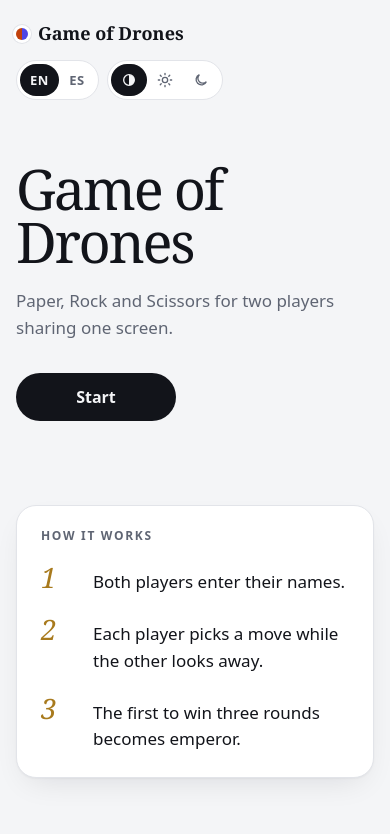
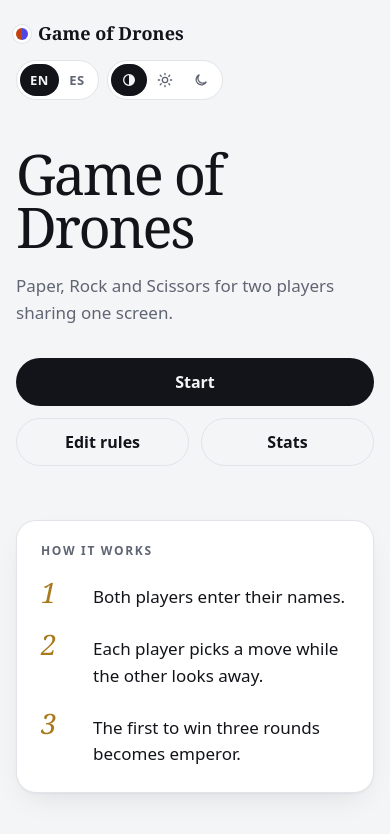
Before and after one commit to rafitacc/GameOfDrones, an Angular app in the folder GameOfDrones.Client/: page / in a window 390 px wide. Shown: the top 834 px of the page. Built offline with nearby package versions, Linux system fonts and the light colour scheme.

Commit message:
Link rules and stats from the home screen

```diff
--- a/GameOfDrones.Client/src/app/core/i18n/en.ts
+++ b/GameOfDrones.Client/src/app/core/i18n/en.ts
@@ -23,6 +23,8 @@ export const en = {
   'home.step2': 'Each player picks a move while the other looks away.',
   'home.step3': 'The first to win three rounds becomes emperor.',
   'home.start': 'Start',
+  'home.rules': 'Edit rules',
+  'home.stats': 'Stats',
 
   'setup.title': "Enter players' names",
   'setup.player': 'Player {number}',
--- a/GameOfDrones.Client/src/app/core/i18n/es.ts
+++ b/GameOfDrones.Client/src/app/core/i18n/es.ts
@@ -25,6 +25,8 @@ export const es: Record<TranslationKey, string> = {
   'home.step2': 'Cada jugador elige su movimiento mientras el otro no mira.',
   'home.step3': 'Quien gane tres rondas primero se convierte en emperador.',
   'home.start': 'Empezar',
+  'home.rules': 'Editar reglas',
+  'home.stats': 'Estadísticas',
 
   'setup.title': 'Nombres de los jugadores',
   'setup.player': 'Jugador {number}',
--- a/GameOfDrones.Client/src/app/features/home/home.html
+++ b/GameOfDrones.Client/src/app/features/home/home.html
@@ -2,7 +2,11 @@
   <section class="home__intro">
     <h1 class="home__title">{{ i18n.t('home.title') }}</h1>
     <p class="home__tagline">{{ i18n.t('home.tagline') }}</p>
-    <a class="button home__start" routerLink="/players">{{ i18n.t('home.start') }}</a>
+    <nav class="home__actions">
+      <a class="button home__start" routerLink="/players">{{ i18n.t('home.start') }}</a>
+      <a class="button button--ghost" routerLink="/rules">{{ i18n.t('home.rules') }}</a>
+      <a class="button button--ghost" routerLink="/stats">{{ i18n.t('home.stats') }}</a>
+    </nav>
   </section>
 
   <section class="card home__steps" aria-labelledby="how-it-works">
--- a/GameOfDrones.Client/src/app/features/home/home.scss
+++ b/GameOfDrones.Client/src/app/features/home/home.scss
@@ -17,6 +17,12 @@
   margin: 1.25rem 0 2rem;
   color: var(--muted);
   font-size: clamp(1.0625rem, 2vw, 1.25rem);
+}
+
+.home__actions {
+  display: flex;
+  flex-wrap: wrap;
+  gap: 0.75rem;
 }
 
 .home__start {
@@ -59,3 +65,14 @@
     grid-template-columns: 1.3fr 1fr;
   }
 }
+
+@media (max-width: 30rem) {
+  .home__actions .button {
+    flex: 1 1 0;
+    padding: 0 1rem;
+  }
+
+  .home__actions .home__start {
+    flex-basis: 100%;
+  }
+}
```
